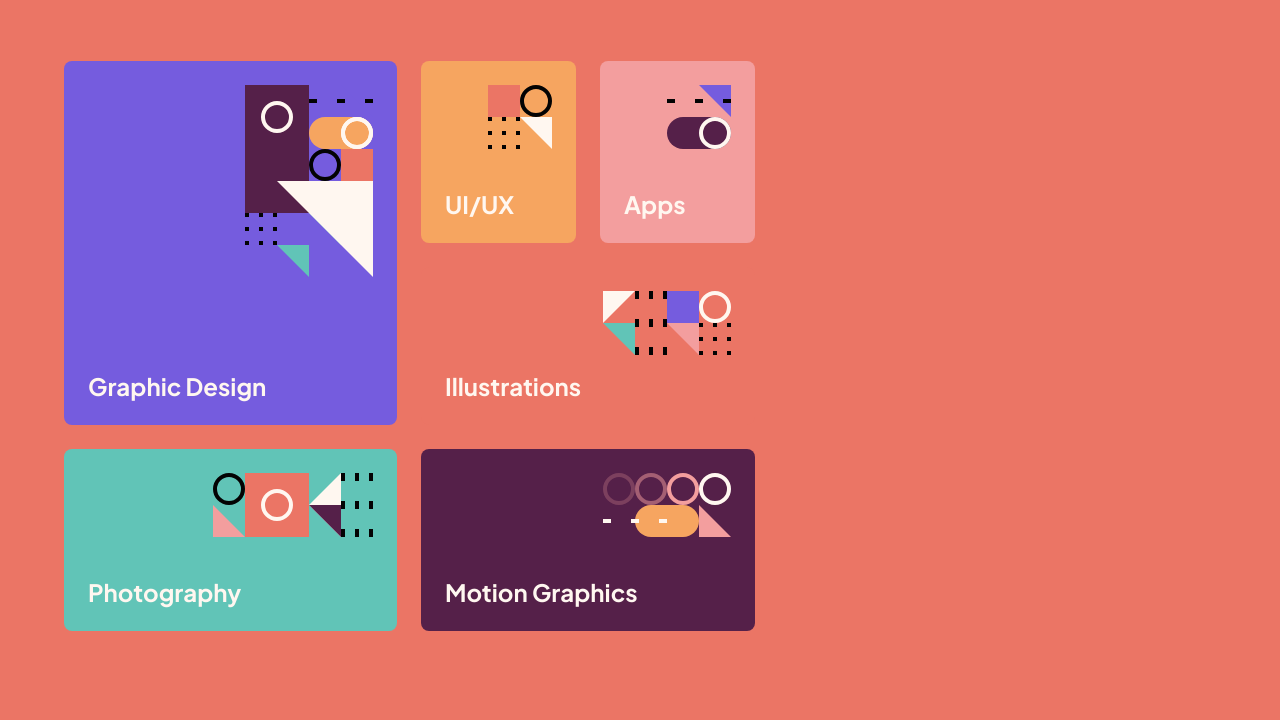
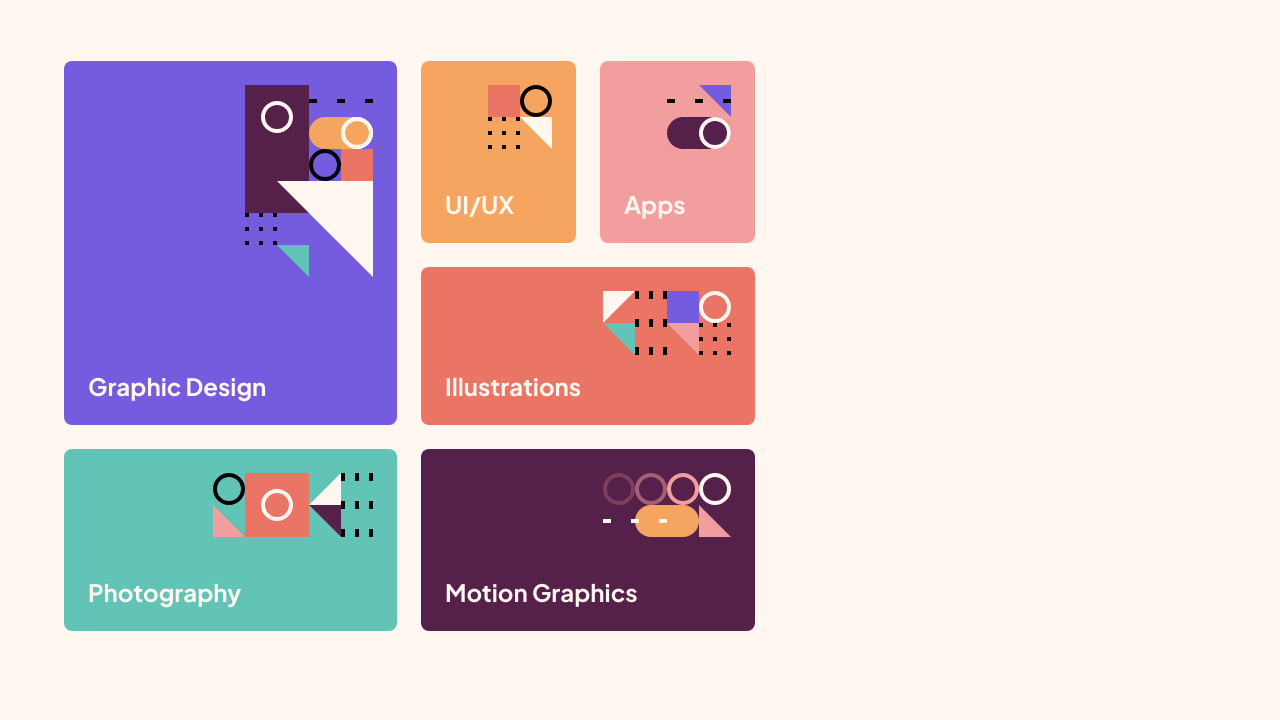
Before and after one commit to Babacar-Ciss/single-page-design-portfolio, a website: page index.html in a window 1280 px wide. Shown: the part 336-1056 px from the top of the page. Drawn offline with Linux system fonts and the light colour scheme.

Commit message:
committing

```diff
--- a/assets/styles/sass/main.scss
+++ b/assets/styles/sass/main.scss
@@ -29,7 +29,7 @@ body {
     //width: 144rem;
     max-width: 100vw;
     overflow-x: hidden;
-    background-color:$red ;
+    background-color:$white ;
 
 }
 
```
Also changed, not shown: assets/styles/css/style.css, 1 other file.
